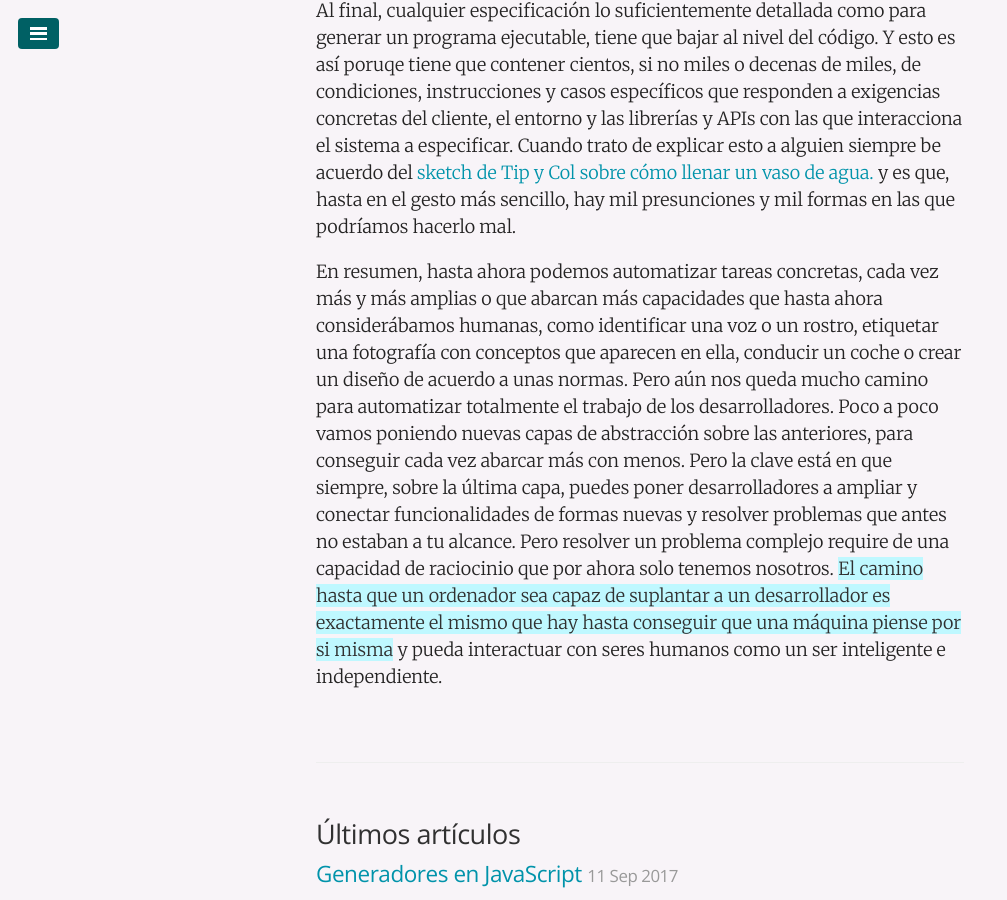
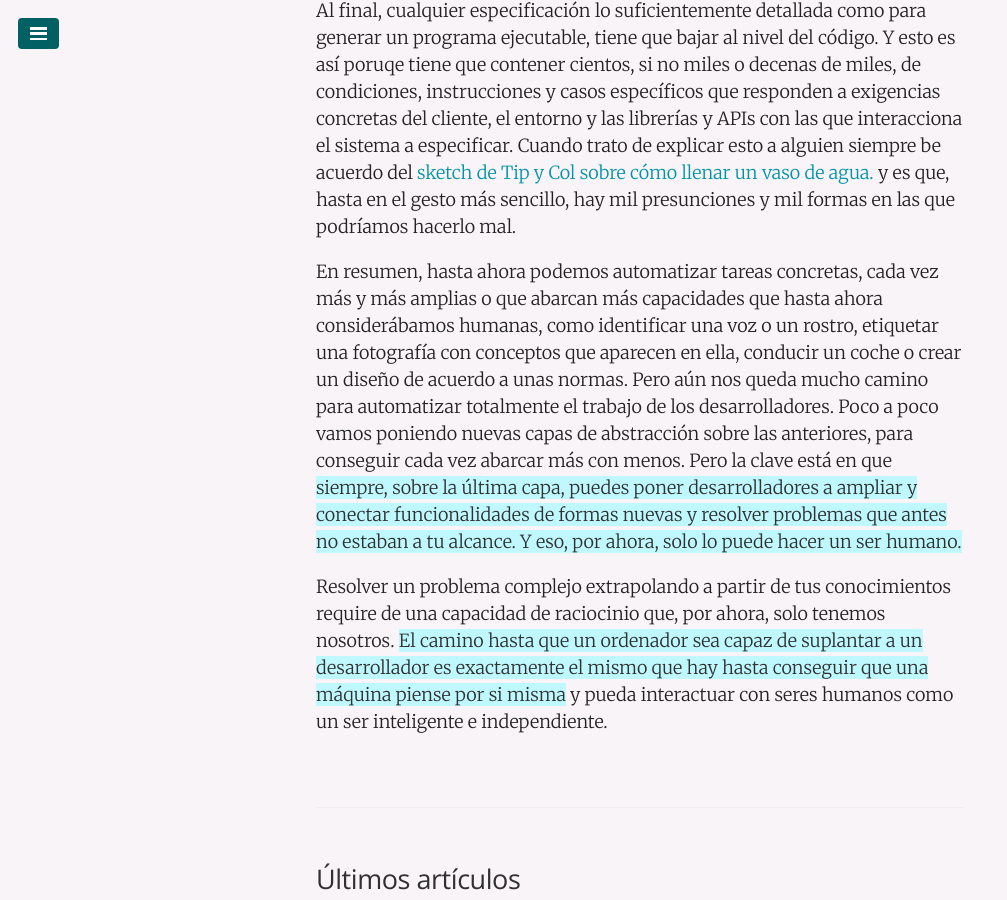
Before and after one commit to juanmirod/juanmirod.github.io, a Jekyll site: the page built from _posts/2017-09-13-desarrollo-automatico.markdown, in a window 1280 px wide and 900 px high, scrolled down 4105 px. Shown: the whole window, without its empty margins (0-1007 px from the left). Built offline with Jekyll 4.4.1, drawn with Linux system fonts in a browser that asks for light colours.

Commit message:
review: automatic development

```diff
--- a/_posts/2017-09-13-desarrollo-automatico.markdown
+++ b/_posts/2017-09-13-desarrollo-automatico.markdown
@@ -52,4 +52,6 @@ El problema, no sólo de un coche autónomo se mueve por el mundo, sino de cualq
 
 Al final, cualquier especificación lo suficientemente detallada como para generar un programa ejecutable, tiene que bajar al nivel del código. Y esto es así poruqe tiene que contener cientos, si no miles o decenas de miles, de condiciones, instrucciones y casos específicos que responden a exigencias concretas del cliente, el entorno y las librerías y APIs con las que interacciona el sistema a especificar. Cuando trato de explicar esto a alguien siempre be acuerdo del [sketch de Tip y Col sobre cómo llenar un vaso de agua.](https://www.youtube.com/watch?v=qHqDpUpbpJI) y es que, hasta en el gesto más sencillo, hay mil presunciones y mil formas en las que podríamos hacerlo mal.
 
-En resumen, hasta ahora podemos automatizar tareas concretas, cada vez más y más amplias o que abarcan más capacidades que hasta ahora considerábamos humanas, como identificar una voz o un rostro, etiquetar una fotografía con conceptos que aparecen en ella, conducir un coche o crear un diseño de acuerdo a unas normas. Pero aún nos queda mucho camino para automatizar totalmente el trabajo de los desarrolladores. Poco a poco vamos poniendo nuevas capas de abstracción sobre las anteriores, para conseguir cada vez abarcar más con menos. Pero la clave está en que siempre, sobre la última capa, puedes poner desarrolladores a ampliar y conectar funcionalidades de formas nuevas y resolver problemas que antes no estaban a tu alcance. Pero resolver un problema complejo require de una capacidad de raciocinio que por ahora solo tenemos nosotros. **El camino hasta que un ordenador sea capaz de suplantar a un desarrollador es exactamente el mismo que hay hasta conseguir que una máquina piense por si misma** y pueda interactuar con seres humanos como un ser inteligente e independiente.
+En resumen, hasta ahora podemos automatizar tareas concretas, cada vez más y más amplias o que abarcan más capacidades que hasta ahora considerábamos humanas, como identificar una voz o un rostro, etiquetar una fotografía con conceptos que aparecen en ella, conducir un coche o crear un diseño de acuerdo a unas normas. Pero aún nos queda mucho camino para automatizar totalmente el trabajo de los desarrolladores. Poco a poco vamos poniendo nuevas capas de abstracción sobre las anteriores, para conseguir cada vez abarcar más con menos. Pero la clave está en que **siempre, sobre la última capa, puedes poner desarrolladores a ampliar y conectar funcionalidades de formas nuevas y resolver problemas que antes no estaban a tu alcance. Y eso, por ahora, solo lo puede hacer un ser humano.**
+
+Resolver un problema complejo extrapolando a partir de tus conocimientos require de una capacidad de raciocinio que, por ahora, solo tenemos nosotros. **El camino hasta que un ordenador sea capaz de suplantar a un desarrollador es exactamente el mismo que hay hasta conseguir que una máquina piense por si misma** y pueda interactuar con seres humanos como un ser inteligente e independiente.
```
